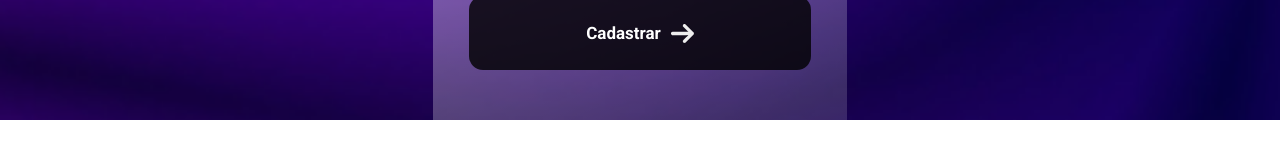
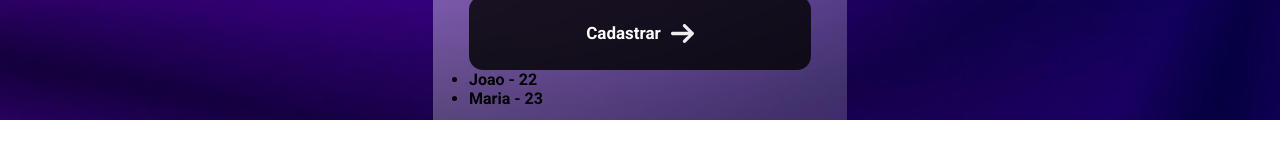
Before and after one commit to JoaoVtRibeiro/meus-estudos-DevClub, a React (Create React App) app in the folder React/projeto/: page / in a window 1280 px wide. Shown: the part 680-835 px from the top of the page. Before the commit the page ends 800 px from the top, so only its background shows below. Built offline with nearby package versions, Linux system fonts and the light colour scheme.

Commit message:
Projeto React - Iniciando a renderização de itens

```diff
--- a/React/projeto/src/App.js
+++ b/React/projeto/src/App.js
@@ -10,6 +10,8 @@
 
 // JSX (Sintaxe que permite html e javascript no mesmo código)
 const App = () => {
+    const users = [{ id: Math.random, name: "Joao", age: "22" }, { id: Math.random, name: "Maria", age: "23" }]
+
     return (
         <Body>
             <Container>
@@ -27,6 +29,14 @@
                     <Input id="Idade" placeholder="Idade" />
 
                     <Button>Cadastrar<Img src={ArrowRight} alt="seta"></Img></Button>
+
+                    <ul>
+                        {users.map((user) => (
+                            <li key={user.id}>
+                                {user.name} - {user.age}
+                            </li>
+                        ))}
+                    </ul>
                 </Main>
             </Container>
         </Body>
```
